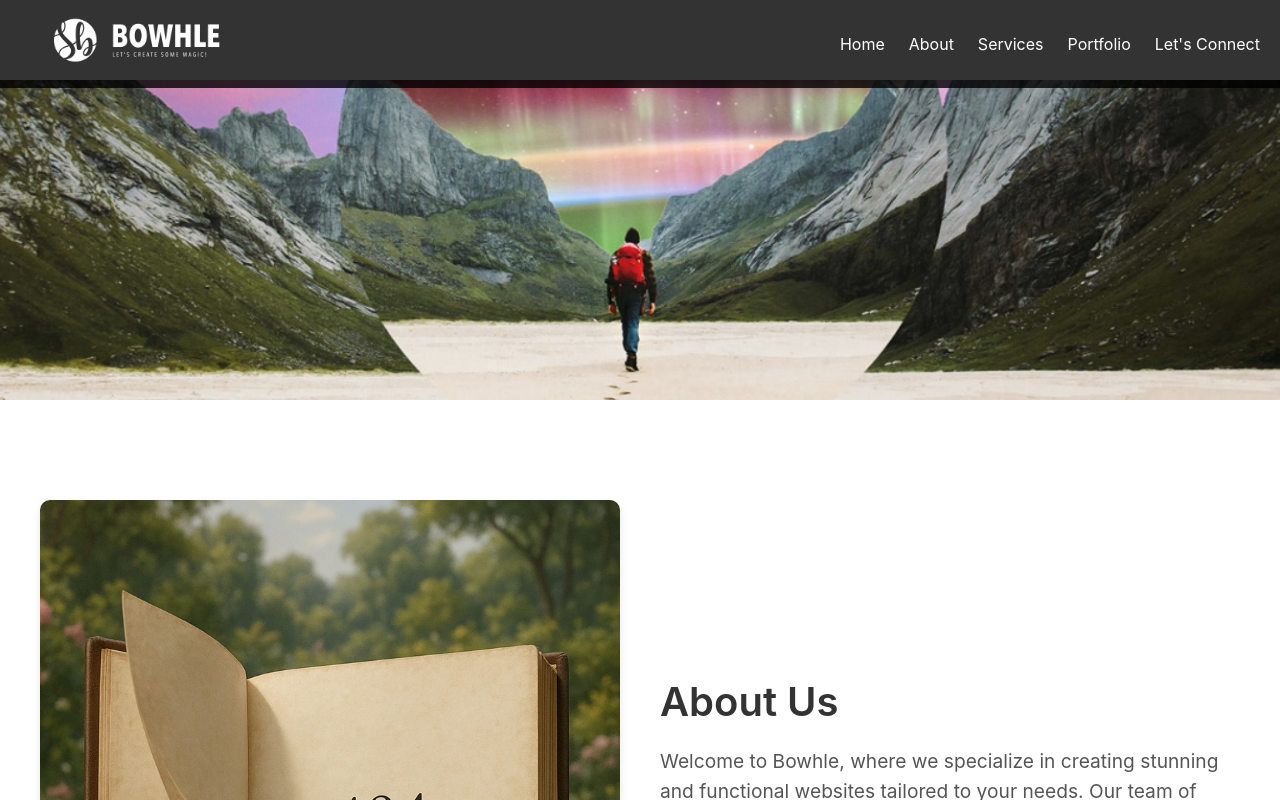
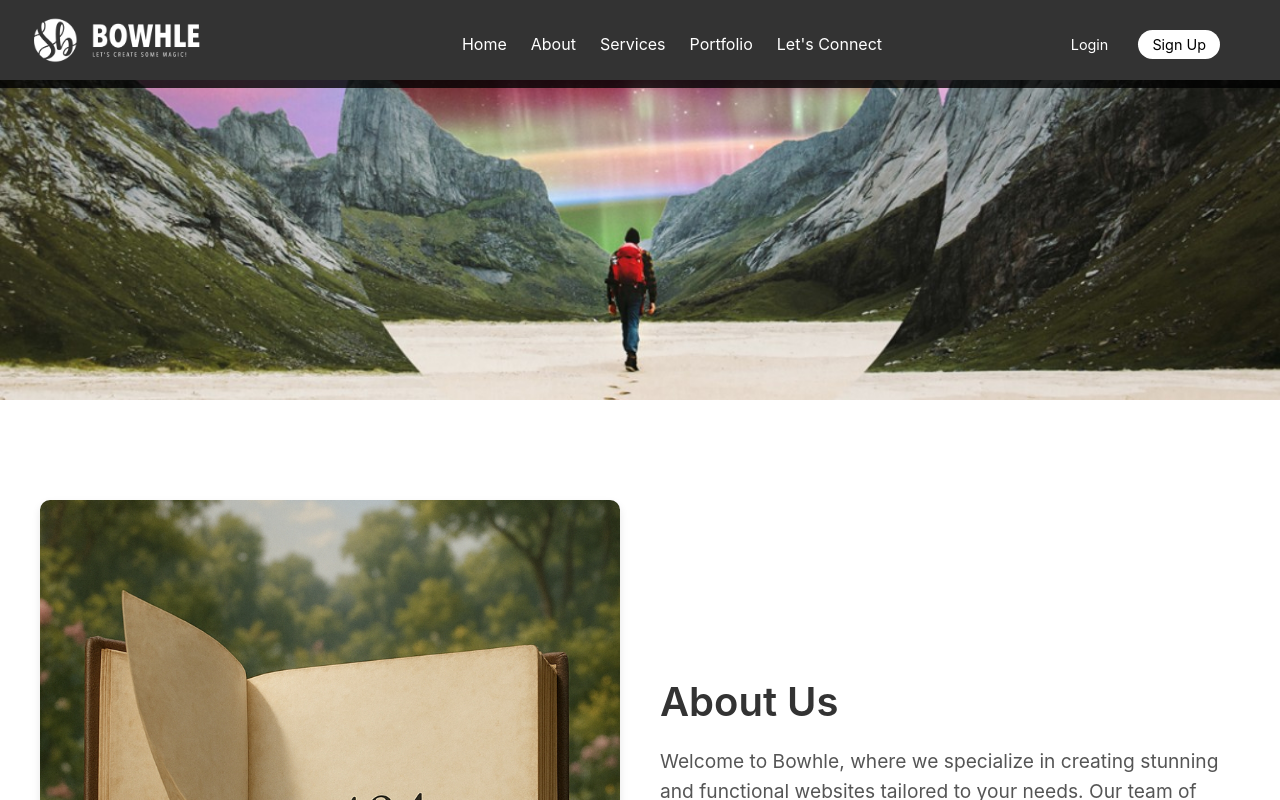
Before and after one commit to FRANKD-UX/bowhle-project, a React (Create React App) app in the folder frontend/: page /about in a window 1280 px wide. Shown: the top 800 px of the page. Built offline with nearby package versions, Linux system fonts and the light colour scheme.

Commit message:
chore: Header fixed

```diff
--- a/frontend/src/components/header/header.css
+++ b/frontend/src/components/header/header.css
@@ -5,28 +5,42 @@
   left: 0;
   z-index: 100; /* nice to ensure it stays on top of other content */
   background-color: rgba(0, 0, 0, 0.8); /* ps background for better visibility for sticky header */
-  padding-top: 10px;
-  padding-bottom: 10px;
-  padding-left: 20px;
-  padding-right: 40px;
+  padding: 10px 20px;
 }
 
 .navbar {
-  max-width: 100%;
-  display: flex;
-  justify-content: space-between;
+  display: grid;
+  grid-template-columns: 1fr auto 1fr;
   align-items: center;
   color: #fff;
-  padding: 0 20px;
+  width: 100%;
+  padding: 0;
+}
+
+.nav-left {
+  justify-self: start;
+}
+
+.nav-center {
+  justify-self: center;
+}
+
+.nav-right {
+  justify-self: end;
+  display: flex;
+  align-items: center;
+  gap: 1rem;
+  padding-right: 80px;
 }
 
 .logo {
   font-size: 2em;
   text-transform: uppercase;
+  justify-self: start;
 }
 
 .logo img {
-  max-height: 60px; /* logo image size here */
+  max-height: 60px;
 }
 
 .logo a {
@@ -36,6 +50,7 @@
 
 .nav-links {
   list-style: none;
+  justify-self: center;
   display: flex;
   margin: 0;
   padding: 0 20px;
@@ -79,7 +94,7 @@
 }
 
 .hamburger-button {
-  display: none; /* Hiding by default on larger screens */
+  display: none; /* Hiding on larger screens */
   background: none;
   border: none;
   padding: 0;
@@ -100,7 +115,7 @@
     align-items: flex-end;
     background-color: rgba(0, 0, 0, 0.9);
     position: absolute;
-    top: 86px; /* Adjusting based on header height */
+    top: 90px; /* Adjusting based on header height */
     right: 0;
     width: 150px;
     padding: 30px;
@@ -111,19 +126,123 @@
 
   .nav-links.open {
     display: flex;
-    transform: translateX(-35%); /* Slide in when open */
+    transform: translateX(-50%); /* Slide in when open */
+    right: -90px;
+    width: 250px;
   }
 
   .nav-links li {
-    margin: 0.7rem 0;
+    margin: 0.4rem 1rem;
   }
 
   .hamburger-button {
-    display: block; /* ps hamburger button on smaller screens */
-    padding: 0 80px;
+    display: block;
+    position: absolute;
+    top: 20px;
+    right: 70px;
+    z-index: 100; /* Ensure it stays above other content */
+    padding: 0;
   }
 
   .logo {
     font-size: 1.8em; /* ps logo size for mobile */
   }
 }
+
+.auth-buttons {
+  display: flex;
+  gap: 1rem;
+}
+
+.login-button, .signup-button {
+  color: rgb(255, 255, 255);
+  text-decoration: none;
+  font-size: 0.9rem;
+  padding: 6px 14px;
+  border: none;
+  border-radius: 30px;
+}
+
+.signup-button {
+  background-color: #fff;
+  color: #000000;
+  text-decoration: none;
+  border: none;
+}
+
+.auth-link {
+  color: white;
+  padding: 8px 16px;
+  border-radius: 30px;
+  border: 1px solid white;
+  text-decoration: none;
+  font-size: 0.9rem;
+  transition: background 0.2s ease;
+}
+
+.auth-link.signup {
+  background-color: #f0f0f0;
+  color: #000;
+  border: none;
+}
+
+.auth-link:hover {
+  background-color: rgba(255, 255, 255, 0.2);
+  color: #fff;
+}
+
+/* Responsive: Collapses all nav items into the mobile menu */
+@media only screen and (max-width: 768px) {
+  .navbar {
+    display: flex;
+    flex-direction: column;
+    align-items: flex-start;
+  }
+
+  .nav-left, .nav-center, .nav-right {
+    width: 100%;
+    justify-content: space-between;
+  }
+
+  .auth-buttons {
+    flex-direction: column;
+    align-items: flex-end;
+  }
+
+  .auth-link {
+    margin-top: 0.5rem;
+  }
+
+  .nav-links {
+    width: 100%;
+    align-items: flex-end;
+  }
+}
+
+/* Mobile-only auth buttons */
+  .mobile-auth {
+    display: none;
+}
+
+@media only screen and (max-width: 768px) {
+  .mobile-auth {
+    display: flex;
+    flex-direction: column;
+    align-items: flex-end;
+    gap: 0.5rem;
+    margin-top: 1rem;
+  }
+
+  .auth-buttons {
+    display: none; /* Hides desktop version */
+  }
+
+  .login-button, .signup-button {
+  color: rgb(255, 255, 255);
+  text-decoration: none;
+  font-size: 0.9rem;
+  padding: 6px 14px;
+  border: none;
+  border-radius: 5px;
+  }
+}
--- a/frontend/src/components/header/header.js
+++ b/frontend/src/components/header/header.js
@@ -15,9 +15,37 @@ function Header() {
     /* Header */
     <header className="sticky-header">
       <nav className="navbar">
+        <div className='nav-left'>
         <div className="logo">
           <img src={logoImage} alt="Bowhle Logo" />
         </div>
+        </div>
+
+        {/* Navigation Links */}
+        <div className='nav-center'>
+        <ul className={`nav-links ${isMenuOpen ? 'open' : ''}`}>
+          <li><Link to="/home" style={{ '--i': 0 }} onClick={toggleMenu}>Home</Link></li>
+          <li><Link to="/about" style={{ '--i': 1 }} onClick={toggleMenu}>About</Link></li>
+          <li><Link to="/services" style={{ '--i': 2 }} onClick={toggleMenu}>Services</Link></li>
+          <li><Link to="/portfolio" style={{ '--i': 3 }} onClick={toggleMenu}>Portfolio</Link></li>
+          <li><Link to="/contact" style={{ '--i': 4 }} onClick={toggleMenu}>Let's Connect</Link></li>
+
+          {/* Auth buttons (mobile only) */}
+          <li className="mobile-auth">
+            <Link to="/login" className="login-button" onClick={toggleMenu}>Login</Link>
+            <Link to="/signup" className="signup-button" onClick={toggleMenu}>Sign Up</Link>
+          </li>
+        </ul>
+        </div>
+
+        {/* Authentication Buttons */}
+        <div className='nav-right'>
+        <div className='auth-buttons'>
+          <Link to="/login" className="login-button">Login</Link>
+          <Link to="/signup" className="signup-button">Sign Up</Link>
+        </div>
+        </div>
+
         <button className="hamburger-button" onClick={toggleMenu}>
           {/* Hamburger Menu strokes */}
           <svg viewBox="0 0 100 100">
@@ -45,13 +73,6 @@ function Header() {
             </path>
           </svg>
         </button>
-        <ul className={`nav-links ${isMenuOpen ? 'open' : ''}`}>
-          <li><Link to="/home" style={{ '--i': 0 }}>Home</Link></li>
-          <li><Link to="/about" style={{ '--i': 1 }}>About</Link></li>
-          <li><Link to="/services" style={{ '--i': 2 }}>Services</Link></li>
-          <li><Link to="/portfolio" style={{ '--i': 3 }}>Portfolio</Link></li>
-          <li><Link to="/contact" style={{ '--i': 4 }}>Let's Connect</Link></li>
-        </ul>
       </nav>
     </header>
   );
```
Also changed, not shown: frontend/src/App.css (indentation only).
